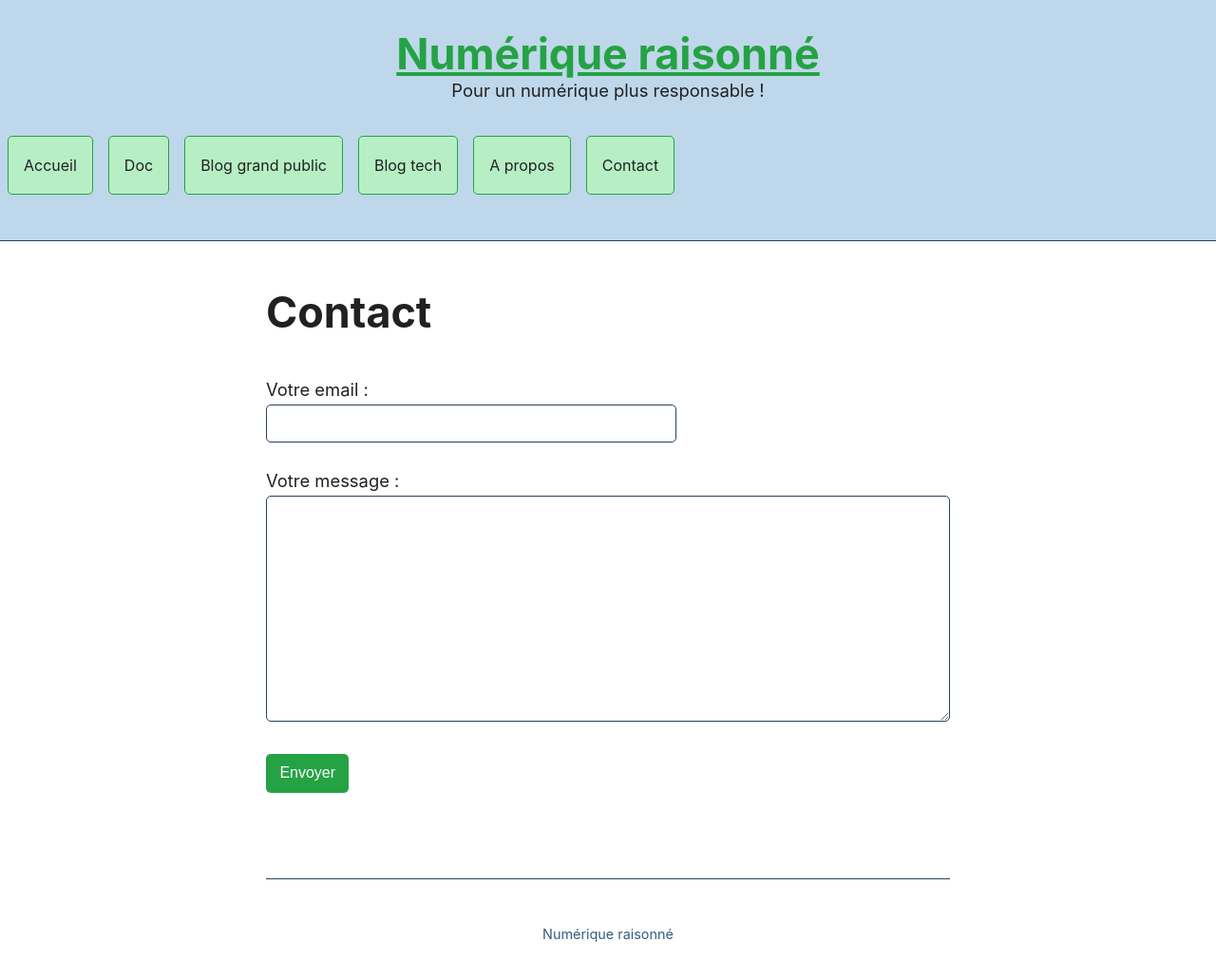
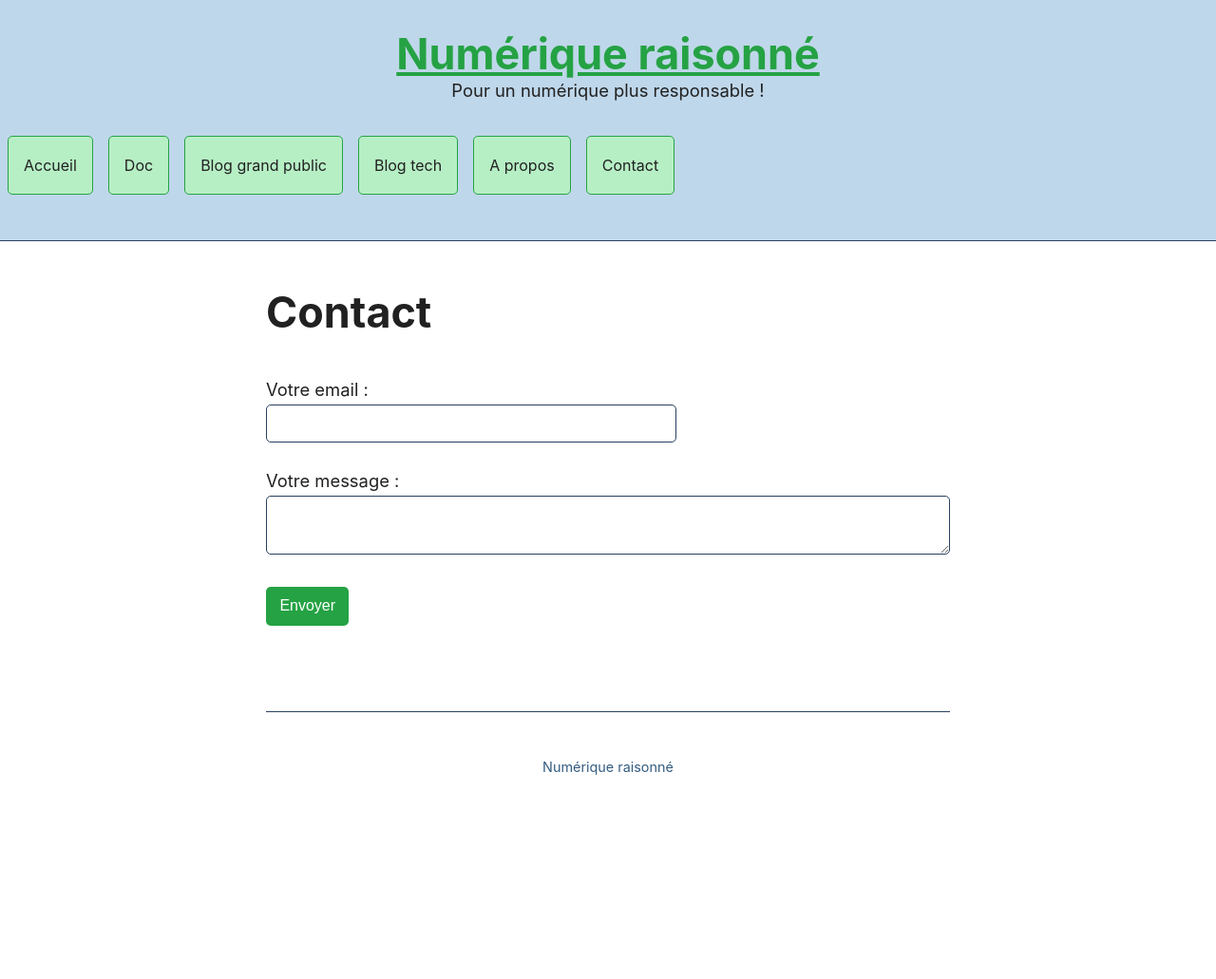
Before and after one commit to Slandais/slandais.github.io, a Jekyll site: the page built from _pages/contact.md, in a window 1280 px wide and 1034 px high. Shown: the top 1031 px of the window at 95% size. Built offline with Jekyll 4.4.1, drawn with Linux system fonts in a browser that asks for light colours.

Commit message:
Update contact.md

```diff
--- a/_pages/contact.md
+++ b/_pages/contact.md
@@ -16,7 +16,7 @@ layout: default
   </p>
   <p>
    <label>Votre message :</label><br/>
-   <textarea name="message" cols="60" rows="10"></textarea>
+   <textarea name="message" cols="80"></textarea>
   </p>
 
   <!-- your other form fields go here -->
```
